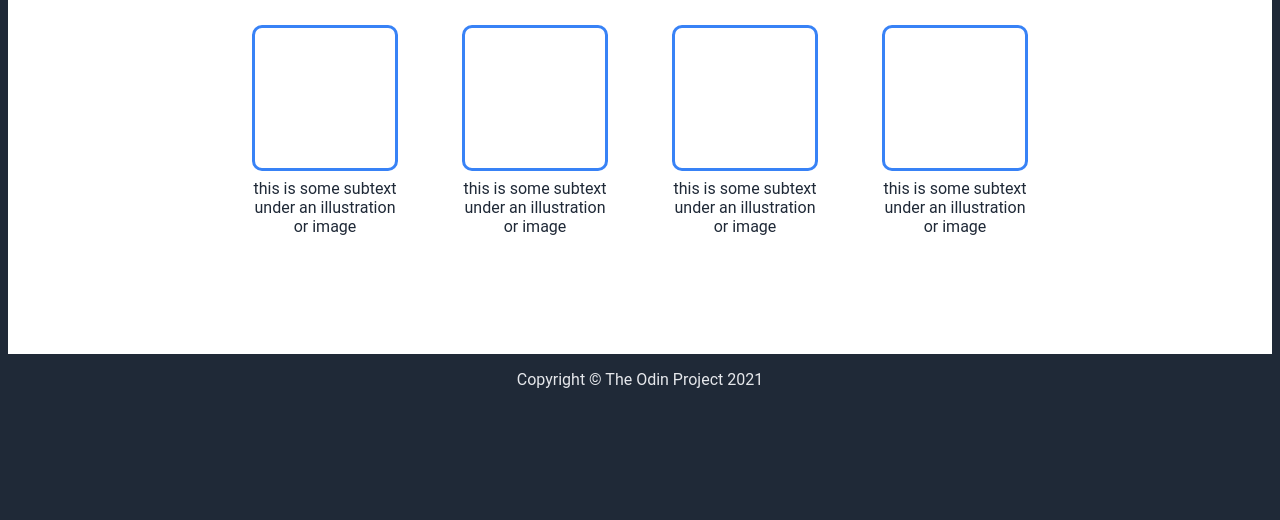
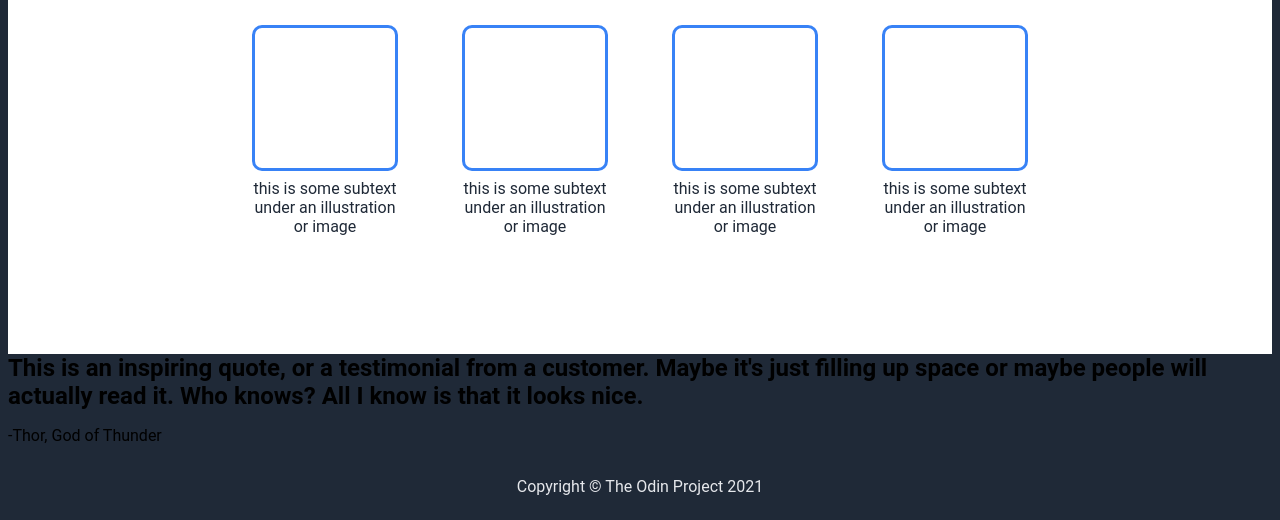
Before and after one commit to renkaichen/odin-landing-page, a plain HTML site: page index.html in a window 1280 px wide. Shown: the part 643-1163 px from the top of the page. Before the commit the page ends 1056 px from the top, so only its background shows below. Drawn offline with Linux system fonts and the light colour scheme.

Commit message:
Add html for section 3

```diff
--- a/index.html
+++ b/index.html
@@ -45,6 +45,11 @@
             </div>
         </div>
 
+        <div class = "section-3">
+            <h2>This is an inspiring quote, or a testimonial from a customer. Maybe it's just filling up space or maybe people will actually read it. Who knows? All I know is that it looks nice.</h2>
+            <p>-Thor, God of Thunder</p>
+        </div>
+
         <div class="footer">
             <p>Copyright © The Odin Project 2021</p>
         </div>
```
